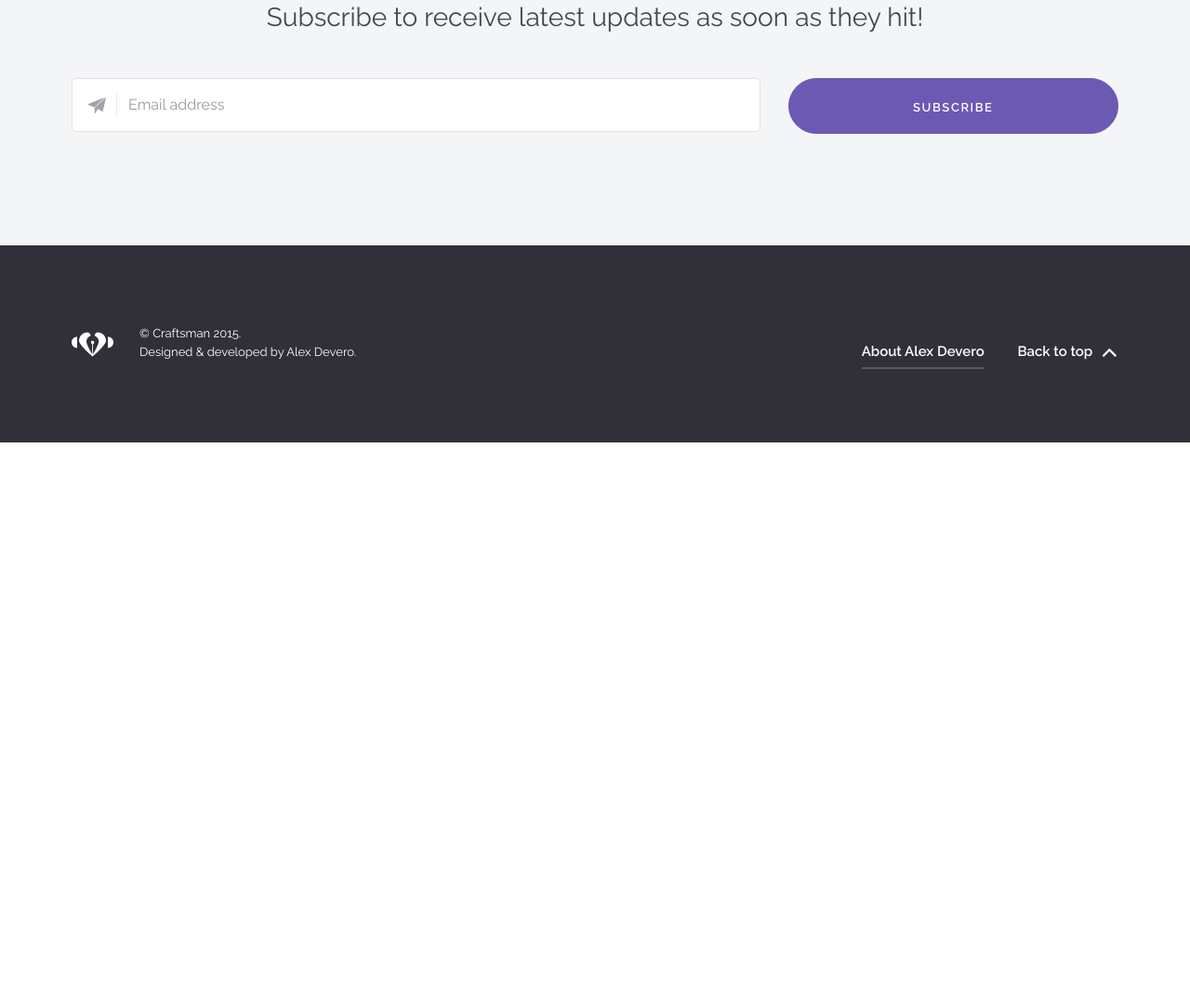
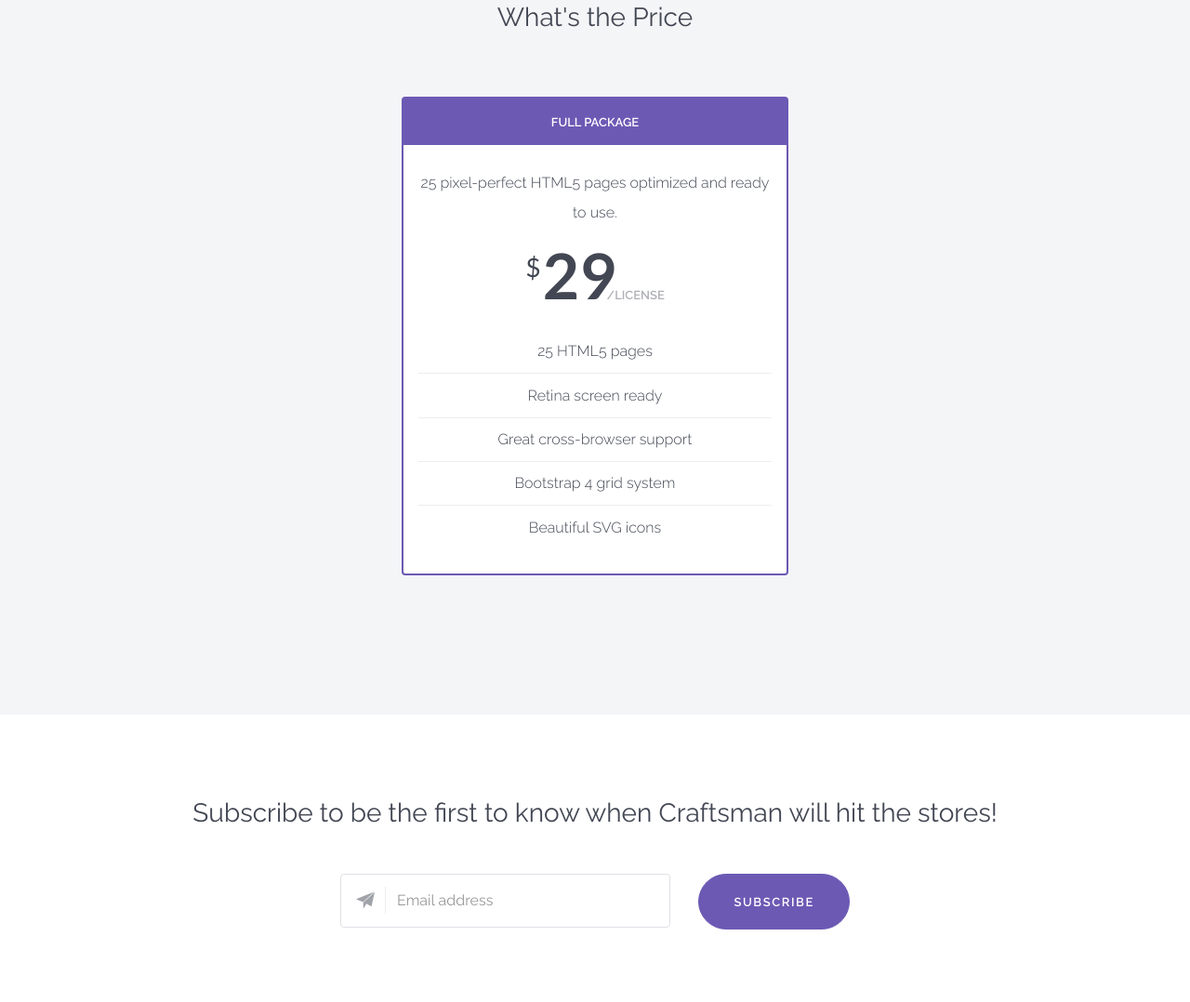
Before and after one commit to alexdevero/x-landing-page, a plain HTML site: page index.html in a window 1280 px wide. Shown: the part 2434-3512 px from the top of the page at 93% size. Before the commit the page ends 2910 px from the top, so only its background shows below. Drawn offline with nearby package versions, Linux system fonts and the light colour scheme; files whose address does not match are found by name.

Commit message:
Added pricing module.

```diff
--- a/index.html
+++ b/index.html
@@ -143,7 +143,7 @@
             <div class="card">
               <div class="card-block">
                 <span class="icon-pen display-1"></span>
-                <h4 class="card-title">26</h4>
+                <h4 class="card-title">25</h4>
                 <h6 class="card-subtitle text-muted">HTML5 Pages</h6>
                 <p class="card-text">Pixel-perfect and hand-crafted HTML5 pages just for you. All you need in one big package.</p>
               </div>
@@ -179,12 +179,12 @@
         <source src="videos/typing.webm" type='video/webm'>
       </video>
     </section>
-    <!-- <section class="section-pricing bg-faded text-center">
+    <section class="section-pricing bg-faded text-center">
       <div class="container">
-        <h3>Manage your subscriptions</h3>
+        <h3>What's the Price</h3>
         <div class="row p-y-lg">
           <div class="col-md-4 p-t-md wp wp-5">
-            <div class="card pricing-box">
+            <!-- <div class="card pricing-box">
               <div class="card-header text-uppercase">
                 Personal
               </div>
@@ -202,32 +202,33 @@
                 <li class="list-group-item">Sed risus feugiat fusce</li>
               </ul>
               <a href="#" class="btn btn-primary-outline">Get Started</a>
-            </div>
+            </div> -->
           </div>
           <div class="col-md-4 stacking-top">
             <div class="card pricing-box pricing-best p-x-0">
               <div class="card-header text-uppercase">
-                Professional
+                Full Package
               </div>
               <div class="card-block">
-                <p class="card-title">Sed risus feugiat fusce eu sit conubia venenatis aliquet nisl cras.</p>
+                <p class="card-title">25 pixel-perfect HTML5 pages optimized and ready to use.</p>
                 <h4 class="card-text">
                   <sup class="pricing-box-currency">$</sup>
-                  <span class="pricing-box-price">49</span>
-                  <small class="text-muted text-uppercase">/month</small>
+                  <span class="pricing-box-price">29</span>
+                  <small class="text-muted text-uppercase">/license</small>
                 </h4>
               </div>
-              <ul class="list-group list-group-flush p-x">
-                <li class="list-group-item">Sed risus feugiat</li>
-                <li class="list-group-item">Sed risus feugiat fusce eu sit</li>
-                <li class="list-group-item">Sed risus feugiat fusce</li>
-                <li class="list-group-item">Sed risus feugiat</li>
+              <ul class="list-group list-group-flush p-x m-b-0">
+                <li class="list-group-item">25 HTML5 pages</li>
+                <li class="list-group-item">Retina screen ready</li>
+                <li class="list-group-item">Great cross-browser support</li>
+                <li class="list-group-item">Bootstrap 4 grid system</li>
+                <li class="list-group-item">Beautiful SVG icons</li>
               </ul>
-              <a href="#" class="btn btn-primary">Get Started</a>
+              <!-- <a href="#" class="btn btn-primary">Get Started</a> -->
             </div>
           </div>
           <div class="col-md-4 p-t-md wp wp-6">
-            <div class="card pricing-box">
+            <!-- <div class="card pricing-box">
               <div class="card-header text-uppercase">
                 Enterprise
               </div>
@@ -245,11 +246,11 @@
                 <li class="list-group-item">Sed risus feugiat fusce</li>
               </ul>
               <a href="#" class="btn btn-primary-outline">Get Started</a>
-            </div>
+            </div> -->
           </div>
         </div>
       </div>
-    </section> -->
+    </section>
     <!-- <section class="section-testimonials text-center bg-inverse">
       <div class="container">
         <h3 class="sr-only">Testimonials</h3>
@@ -301,10 +302,31 @@
         </div>
       </div>
     </section> -->
-    <section class="section-signup bg-faded">
+    <section class="section-signup">
       <div class="container">
-        <h3 class="text-center m-b-lg">Subscribe to receive latest updates as soon as they hit!</h3>
-        <form action="//alexdevero.us9.list-manage.com/subscribe/post?u=d839b776f6ed3914f8dda80f4&amp;id=2326fc2872" method="post" id="mc-embedded-subscribe-form" name="mc-embedded-subscribe-form" class="validate" target="_blank" novalidate>
+        <h3 class="text-center m-b-lg">Subscribe to be the first to know when Craftsman will hit the stores!</h3>
+        <div class="row">
+          <div class="col-xs-12 col-sm-8 col-sm-push-2 col-xl-6 col-xl-push-3">
+            <form action="//alexdevero.us9.list-manage.com/subscribe/post?u=d839b776f6ed3914f8dda80f4&amp;id=2326fc2872" method="post" id="mc-embedded-subscribe-form" name="mc-embedded-subscribe-form" class="validate" target="_blank" novalidate>
+              <div class="row">
+                <div class="col-md-8 col-xl-8">
+                  <div class="form-group has-icon-left form-control-email">
+                    <label class="sr-only" for="inputEmail">Email address</label>
+                    <input  name="EMAIL" class="email form-control form-control-lg" id="mce-EMAIL inputEmail" type="email" placeholder="Email address" required>
+                  </div>
+                </div>
+                <!-- real people should not fill this in and expect good things - do not remove this or risk form bot signups-->
+                <div style="position: absolute; left: -5000px;"><input type="text" name="b_d839b776f6ed3914f8dda80f4_2326fc2872" tabindex="-1" value=""></div>
+                <div class="col-md-4 col-xl-4">
+                  <div class="form-group">
+                    <button id="mc-embedded-subscribe" type="submit" class="btn btn-primary btn-block">Subscribe</button>
+                  </div>
+                </div>
+              </div>
+            </form>
+          </div>
+        </div>
+        <!-- <form action="//alexdevero.us9.list-manage.com/subscribe/post?u=d839b776f6ed3914f8dda80f4&amp;id=2326fc2872" method="post" id="mc-embedded-subscribe-form" name="mc-embedded-subscribe-form" class="validate" target="_blank" novalidate>
           <div class="row">
             <div class="col-md-8 col-xl-8">
               <div class="form-group has-icon-left form-control-email">
@@ -312,7 +334,7 @@
                 <input  name="EMAIL" class="email form-control form-control-lg" id="mce-EMAIL inputEmail" type="email" placeholder="Email address" autocomplete="off" required>
               </div>
             </div>
-            <!-- real people should not fill this in and expect good things - do not remove this or risk form bot signups-->
+            <!-- real people should not fill this in and expect good things - do not remove this or risk form bot signups- ->
             <div style="position: absolute; left: -5000px;"><input type="text" name="b_d839b776f6ed3914f8dda80f4_2326fc2872" tabindex="-1" value=""></div>
             <div class="col-md-4 col-xl-4">
               <div class="form-group">
@@ -320,7 +342,7 @@
               </div>
             </div>
           </div>
-        </form>
+        </form> -->
       </div>
     </section>
     <footer class="section-footer bg-inverse" role="contentinfo">
```
